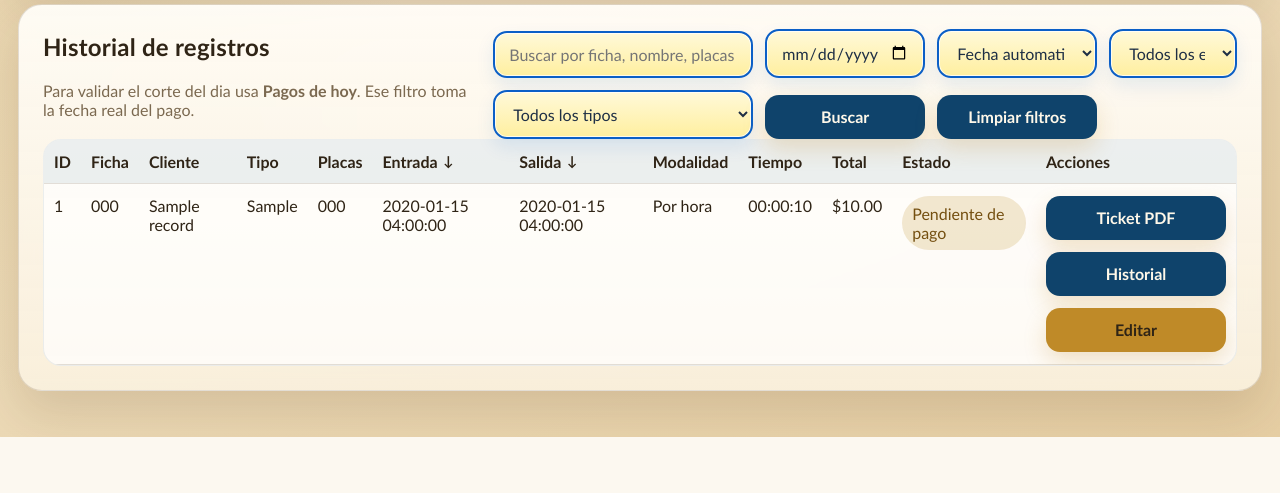
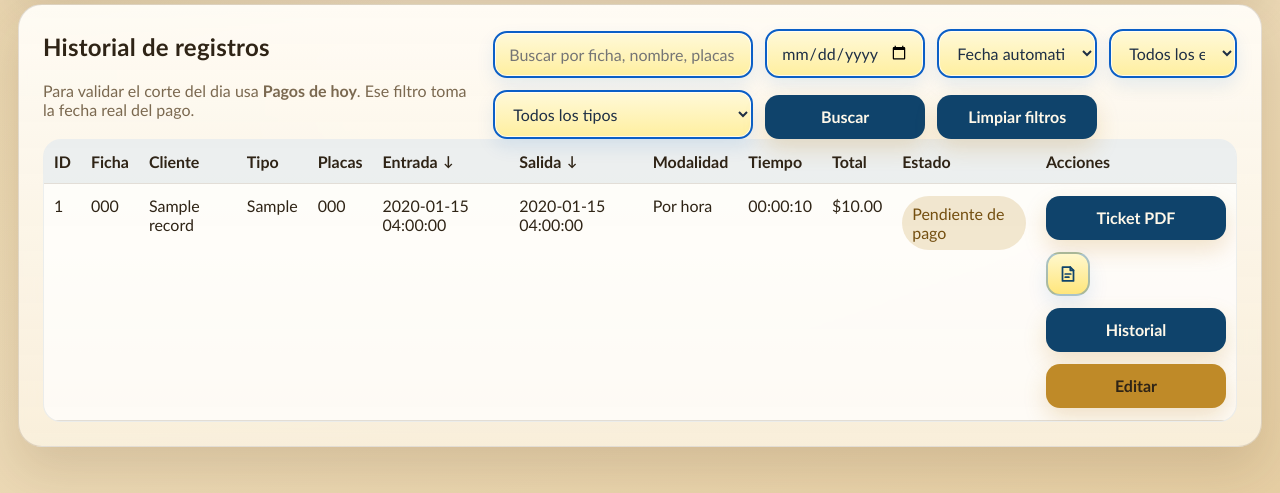
Before and after one commit to Chesco23706/estacionamiento-romina, a Flask app: page /records in a window 1280 px wide. Shown: the part 457-950 px from the top of the page. Before the commit the page ends 894 px from the top, so only its background shows below. Run offline with Flask 3, Linux system fonts and the light colour scheme; a user stored in the database is signed in; tables that the repository leaves empty hold one stand-in row (values such as "Sample post").

Commit message:
Agrega indicador rapido de notas

```diff
--- a/app/templates/dashboard.html
+++ b/app/templates/dashboard.html
@@ -187,10 +187,12 @@
               <input type="hidden" name="csrf_token" value="{{ csrf_token() }}">
               <button class="btn btn-secondary btn-small" type="submit" {% if not record.is_paid %}disabled{% endif %}>{% if record.is_hourly %}Registrar salida{% else %}Salida final{% endif %}</button>
             </form>
+            {% include "record_note_action.html" %}
             <button class="btn btn-secondary btn-small" type="button" data-open-dialog="record-history-dialog-{{ record.id }}">Historial</button>
             <button class="btn btn-secondary btn-small" type="button" data-open-dialog="record-dialog-{{ record.id }}">Editar</button>
             {% else %}
             <span class="employee-muted-inline">Salida registrada</span>
+            {% include "record_note_action.html" %}
             <button class="btn btn-secondary btn-small" type="button" data-open-dialog="record-history-dialog-{{ record.id }}">Historial</button>
             <button class="btn btn-secondary btn-small" type="button" data-open-dialog="record-dialog-{{ record.id }}">Editar</button>
             {% endif %}
--- a/app/templates/record_modal_fragment.html
+++ b/app/templates/record_modal_fragment.html
@@ -117,6 +117,24 @@
   </article>
 </dialog>
 
+{% set note_text = (record.notes or '')|trim %}
+{% if note_text %}
+<dialog class="record-dialog" id="record-note-dialog-{{ record.id }}">
+  <article class="record-dialog-card note-dialog-card">
+    <div class="section-heading">
+      <div>
+        <p class="eyebrow">Ficha {{ record.display_ticket_number }}</p>
+        <h2>Nota</h2>
+      </div>
+      <button class="btn btn-secondary" type="button" data-close-dialog="record-note-dialog-{{ record.id }}">Cerrar</button>
+    </div>
+    <div class="note-dialog-body">
+      <p>{{ note_text }}</p>
+    </div>
+  </article>
+</dialog>
+{% endif %}
+
 <dialog class="record-dialog" id="record-history-dialog-{{ record.id }}">
   <article class="record-dialog-card">
     <div class="section-heading">
--- /dev/null
+++ b/app/templates/record_note_action.html
@@ -0,0 +1,17 @@
+{% set note_text = (record.notes or '')|trim %}
+{% if note_text %}
+<button class="note-action-btn note-action-has-note" type="button" data-open-dialog="record-note-dialog-{{ record.id }}" title="Ver nota" aria-label="Ver nota de la ficha {{ record.display_ticket_number }}">
+  <svg viewBox="0 0 24 24" aria-hidden="true">
+    <path d="M6 4.5h8.5L18 8v11.5H6z" fill="none" stroke="currentColor" stroke-linejoin="round" stroke-width="1.9"/>
+    <path d="M14.5 4.5V8H18M9 12h6M9 15.5h4" fill="none" stroke="currentColor" stroke-linecap="round" stroke-linejoin="round" stroke-width="1.9"/>
+  </svg>
+  <span class="sr-only">Ver nota</span>
+</button>
+{% else %}
+<button class="note-action-btn note-action-empty" type="button" data-open-dialog="record-dialog-{{ record.id }}" title="Agregar nota" aria-label="Agregar nota a la ficha {{ record.display_ticket_number }}">
+  <svg viewBox="0 0 24 24" aria-hidden="true">
+    <path d="M12 5v14M5 12h14" fill="none" stroke="currentColor" stroke-linecap="round" stroke-width="2.2"/>
+  </svg>
+  <span class="sr-only">Agregar nota</span>
+</button>
+{% endif %}
--- a/app/templates/records.html
+++ b/app/templates/records.html
@@ -151,6 +151,7 @@
                   <button class="btn btn-secondary fixed-action-btn" type="submit" {% if not record.is_paid %}disabled{% endif %}>{% if record.is_hourly %}Marcar salida{% else %}Salida final{% endif %}</button>
                 </form>
                 {% endif %}
+                {% include "record_note_action.html" %}
                 <button class="btn btn-secondary fixed-action-btn" type="button" data-open-dialog="record-history-dialog-{{ record.id }}">Historial</button>
                 <button class="btn fixed-action-btn" type="button" data-open-dialog="record-dialog-{{ record.id }}">Editar</button>
               </div>
@@ -281,6 +282,7 @@
             <input type="hidden" name="csrf_token" value="{{ csrf_token() }}">
             <button class="btn touch-primary-btn" type="submit" {% if not record.is_paid %}disabled{% endif %}>{% if record.is_hourly %}Registrar salida{% else %}Salida final{% endif %}</button>
           </form>
+          {% include "record_note_action.html" %}
           <button class="btn btn-secondary" type="button" data-open-dialog="record-history-dialog-{{ record.id }}">Historial</button>
           <button class="btn btn-secondary" type="button" data-open-dialog="record-dialog-{{ record.id }}">Editar</button>
         </div>
@@ -338,6 +340,7 @@
             <button class="btn" type="submit" {% if record.status == 'Dentro del estacionamiento' %}disabled{% endif %}>Entrada del dia</button>
           </form>
           {% endif %}
+          {% include "record_note_action.html" %}
           <button class="btn btn-secondary" type="button" data-open-dialog="record-history-dialog-{{ record.id }}">Historial</button>
           <button class="btn btn-secondary" type="button" data-open-dialog="record-dialog-{{ record.id }}">Editar</button>
         </div>
--- a/public/styles.css
+++ b/public/styles.css
@@ -634,6 +634,76 @@ label:focus-within,
 .fixed-action-btn {
   width: 180px;
   max-width: 100%;
+}
+
+.sr-only {
+  position: absolute;
+  width: 1px;
+  height: 1px;
+  padding: 0;
+  margin: -1px;
+  overflow: hidden;
+  clip: rect(0, 0, 0, 0);
+  white-space: nowrap;
+  border: 0;
+}
+
+.note-action-btn {
+  display: inline-flex;
+  align-items: center;
+  justify-content: center;
+  width: 44px;
+  min-width: 44px;
+  height: 44px;
+  padding: 0;
+  border: 2px solid rgba(11, 95, 199, 0.35);
+  border-radius: 14px;
+  color: var(--secondary);
+  background: linear-gradient(180deg, #fff8cd, #ffe67c);
+  box-shadow: 0 10px 20px rgba(11, 95, 199, 0.1);
+  cursor: pointer;
+  transition: transform 0.18s ease, box-shadow 0.18s ease, border-color 0.18s ease, filter 0.18s ease;
+}
+
+.note-action-btn svg {
+  width: 22px;
+  height: 22px;
+}
+
+.note-action-empty {
+  background: rgba(15, 67, 107, 0.07);
+  border-color: rgba(15, 67, 107, 0.2);
+}
+
+.note-action-btn:hover,
+.note-action-btn:focus-visible {
+  transform: translateY(-1px);
+  border-color: var(--editable-border);
+  box-shadow: 0 14px 26px rgba(11, 95, 199, 0.16);
+  filter: brightness(1.03);
+}
+
+.note-action-btn:focus-visible {
+  outline: none;
+}
+
+.note-dialog-card {
+  max-width: 560px;
+}
+
+.note-dialog-body {
+  padding: 16px 18px;
+  border: 2px solid rgba(11, 95, 199, 0.22);
+  border-radius: 18px;
+  background: linear-gradient(180deg, #fffbea, #fff3bd);
+  color: #1f2f45;
+}
+
+.note-dialog-body p {
+  margin: 0;
+  white-space: pre-wrap;
+  line-height: 1.55;
+  font-weight: 700;
 }
 
 .topbar-nav a:hover,
@@ -2436,6 +2506,23 @@ body[data-theme="dark"] textarea:focus {
   box-shadow: 0 0 0 5px rgba(61, 137, 239, 0.24), 0 12px 24px rgba(61, 137, 239, 0.18);
 }
 
+body[data-theme="dark"] .note-action-btn {
+  color: #fff4bc;
+  background: linear-gradient(180deg, rgba(255, 224, 112, 0.32), rgba(31, 100, 198, 0.28));
+  border-color: rgba(123, 182, 255, 0.55);
+}
+
+body[data-theme="dark"] .note-action-empty {
+  color: #dce8f5;
+  background: rgba(255, 255, 255, 0.04);
+}
+
+body[data-theme="dark"] .note-dialog-body {
+  background: rgba(22, 50, 82, 0.92);
+  border-color: rgba(123, 182, 255, 0.42);
+  color: #eef4fb;
+}
+
 body[data-theme="dark"] .employee-app-shell {
   background:
     radial-gradient(circle at top right, rgba(76, 145, 255, 0.14), transparent 24%),
```
Also changed, not shown: tests/test_app.py (+44 -0 lines).
